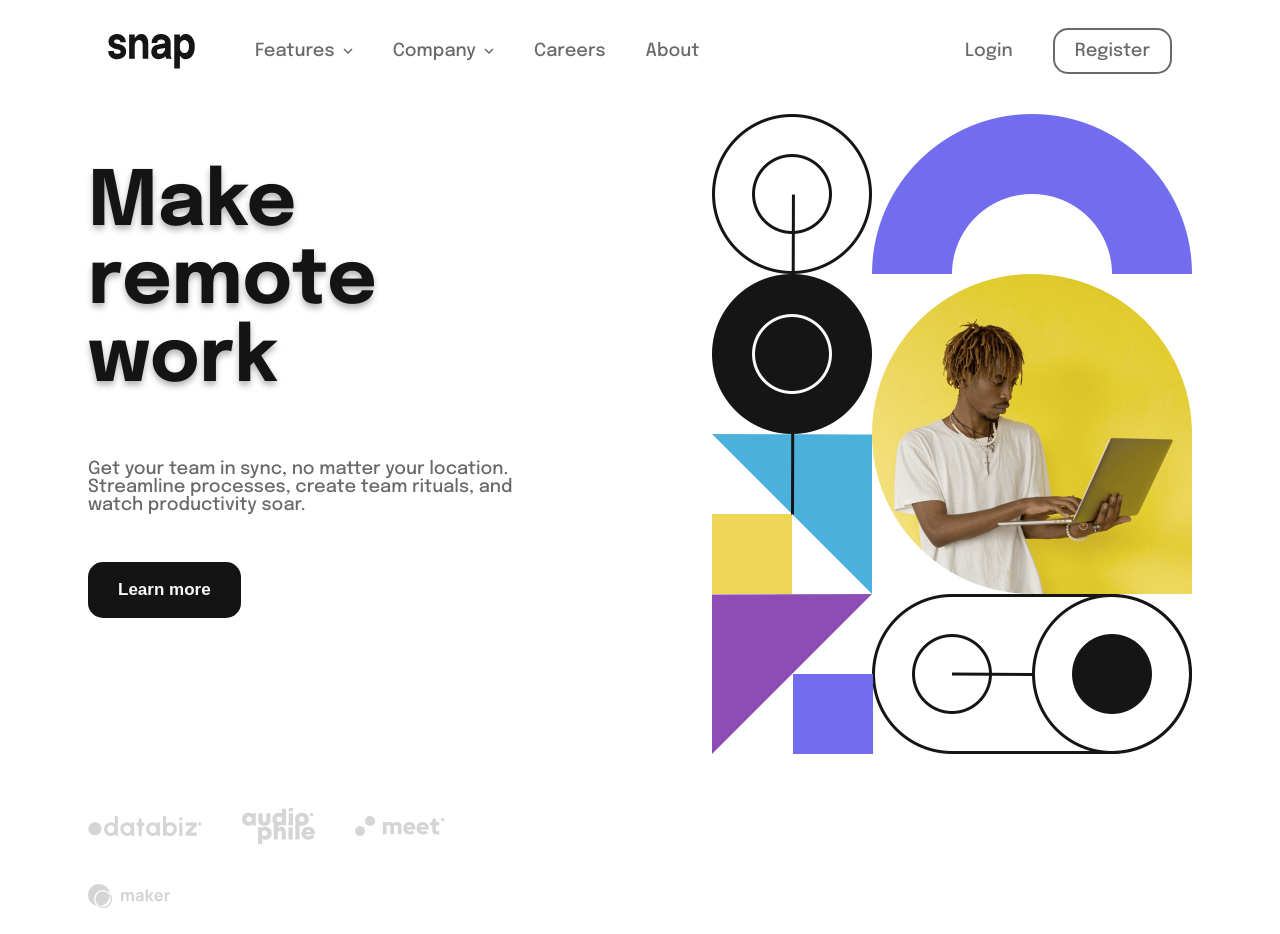
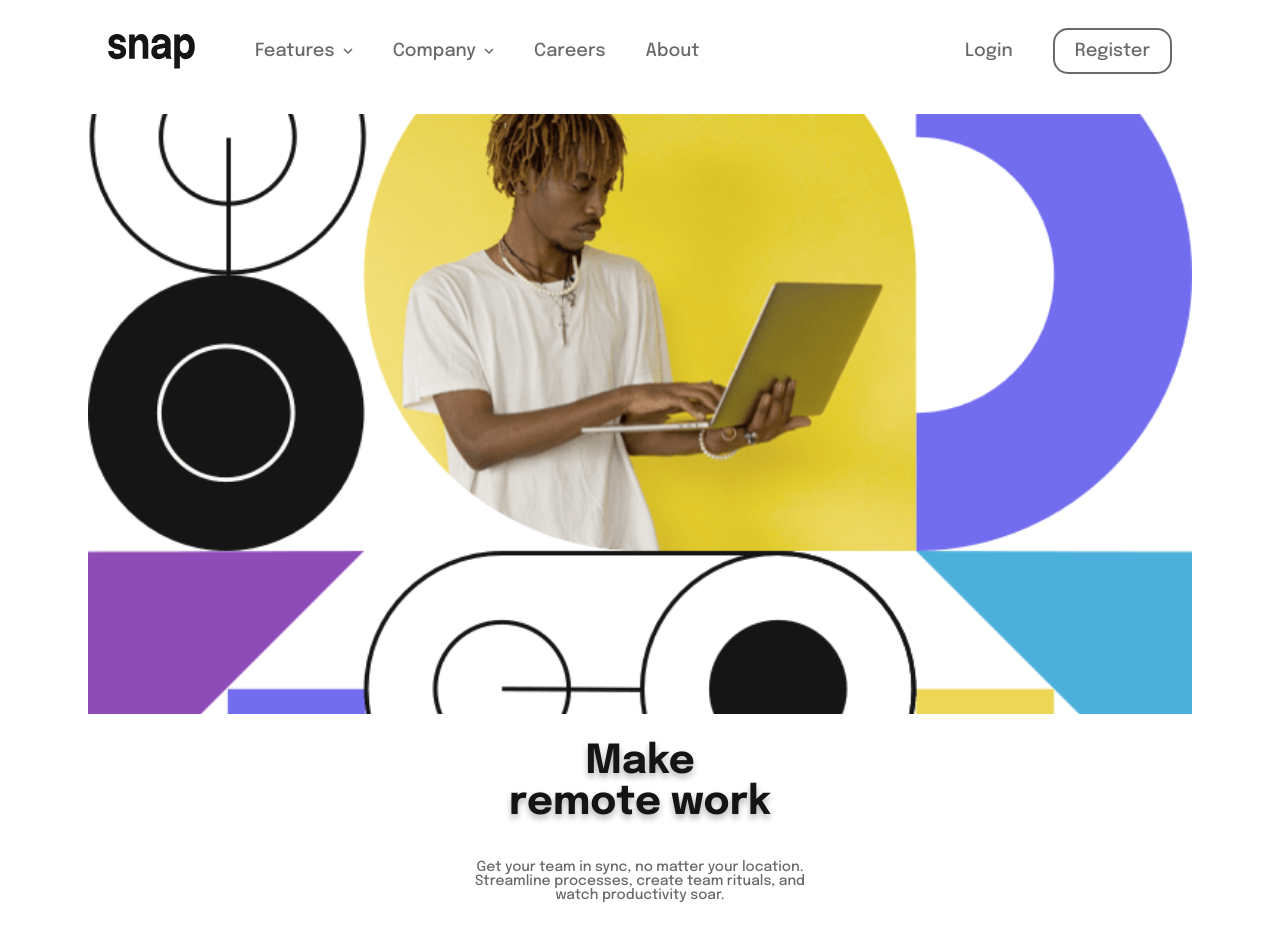
Before and after one commit to skrobman/Snap, a React (Create React App) app: page / in a window 1280 px wide. Shown: the top 934 px of the page. Built offline with nearby package versions, Linux system fonts and the light colour scheme.

Commit message:
Added some changes

```diff
--- a/src/features/Header/ui/Header.jsx
+++ b/src/features/Header/ui/Header.jsx
@@ -1,6 +1,7 @@
 import Logo from './Logo/Logo'
 import NavContainer from './Navigation/NavContainer/NavContainer'
 import RegistrButton from './Navigation/RegistrButton/RegistrButton'
+import BurgerMenu from './Navigation/BurgerMenu/BurgerMenu'
 
 import './Navigation/NavStyles/navigation.scss'
 
@@ -10,8 +11,10 @@ const Header = () => {
             <header className="header-container">
                 <div className="nav">
                     <Logo/>
+
                     <NavContainer/>
                     <RegistrButton/>
+                    <BurgerMenu />
                 </div>
             </header>
         </>
--- /dev/null
+++ b/src/features/Header/ui/Navigation/BurgerMenu/BurgerMenu.jsx
@@ -0,0 +1,43 @@
+import React, { useState } from 'react';
+import NavContainer from '../NavContainer/NavContainer';
+import RegistrButton from '../RegistrButton/RegistrButton';
+
+import '../NavStyles/navigation.scss'
+import '../NavStyles/registration.scss'
+
+const BurgerMenu = () => {
+    const [isOpen, setIsOpen] = useState(false);
+
+    const toggleMenu = () => {
+        setIsOpen(!isOpen);
+    };
+
+    return (
+        <div className="burger-menu">
+            <div onClick={toggleMenu} className="burger-icon">
+                {!isOpen ? (
+                    <svg width="32" height="18" xmlns="http://www.w3.org/2000/svg">
+                        <g fill="#151515" fillRule="evenodd">
+                            <path d="M0 0h32v2H0zM0 8h32v2H0zM0 16h32v2H0z" />
+                        </g>
+                    </svg>
+                ) : (
+                    <svg width="26" height="26" xmlns="http://www.w3.org/2000/svg">
+                        <g fill="#151515" fillRule="evenodd">
+                            <path d="m2.393.98 22.628 22.628-1.414 1.414L.979 2.395z" />
+                            <path d="M.98 23.607 23.609.979l1.414 1.414L2.395 25.021z" />
+                        </g>
+                    </svg>
+                )}
+            </div>
+            {isOpen && (
+                <div className="menu">
+                    <NavContainer />
+                    <RegistrButton />
+                </div>
+            )}
+        </div>
+    );
+};
+
+export default BurgerMenu;
--- a/src/features/Header/ui/Navigation/NavStyles/navigation.scss
+++ b/src/features/Header/ui/Navigation/NavStyles/navigation.scss
@@ -62,3 +62,36 @@
 .none{
   display: none;
 }
+
+//Burger
+
+.burger-menu{
+  display: none;
+}
+
+.menu{
+  background-color: $whiteColor;
+  z-index: 1001;
+}
+
+//Media
+
+@media (max-width: 960px) {
+  .navbar{
+    display: none;
+  }
+
+  .nav{
+    display: flex;
+    justify-content: space-between;
+  }
+
+  .burger-menu{
+    display: block;
+
+    .navbar{
+      display: block;
+    }
+
+  }
+}
--- a/src/features/Header/ui/Navigation/NavStyles/registration.scss
+++ b/src/features/Header/ui/Navigation/NavStyles/registration.scss
@@ -29,3 +29,16 @@
     }
   }
 }
+
+@media (max-width: 960px) {
+  .login-registration{
+    display: none;
+  }
+  .burger-menu{
+    display: block;
+
+    .login-registration{
+      display: block;
+    }
+  }
+}
--- a/src/features/HeroSection/ui/InformationSection/InformationSection.jsx
+++ b/src/features/HeroSection/ui/InformationSection/InformationSection.jsx
@@ -2,7 +2,7 @@ import { useEffect, useState } from "react";
 import "./InformationSection.scss";
 
 const InformationSection = () => {
-    const [isWideScreen, setIsWideScreen] = useState(window.innerWidth > 1440);
+    const [isWideScreen, setIsWideScreen] = useState(window.innerWidth > 1096);
 
     const images = [
         "images/client-databiz.svg",
@@ -13,7 +13,7 @@ const InformationSection = () => {
 
     useEffect(() => {
         const handleWindowResize = () => {
-            setIsWideScreen(window.innerWidth > 1440);
+            setIsWideScreen(window.innerWidth > 1096);
         };
 
         window.addEventListener('resize', handleWindowResize);
--- a/src/features/HeroSection/ui/InformationSection/InformationSection.scss
+++ b/src/features/HeroSection/ui/InformationSection/InformationSection.scss
@@ -8,7 +8,6 @@
 
   .text-container {
     margin-right: 150px;
-    flex: 1; // Allow the text container to grow on smaller screens
 
     h1 {
       font-weight: 700;
@@ -69,106 +68,133 @@
   }
 
   // Media Queries for Responsiveness
-  @media (max-width: 1096px) {
+
+  @media(max-width: 1440px) {
+    h1{
+      font-size: 45px;
+    }
+
+    p{
+      font-size: 16px;
+    }
+
+    button {
+      font-size: 16px;
+      padding: 25px 35px;
+      margin-top: 20px;
+    }
+
+    .background{
+      min-width: 50px;
+    }
+
+    .client-logos {
+      margin-top: 50px;
+      gap: 10px;
+    }
+  }
+
+  @media (max-width: 1302px) {
     .information-grid {
-      flex-direction: column; // Stack the elements vertically
-      align-items: center; // Center-align items in column layout
-      text-align: center; // Center-align text for smaller screens
+      flex-direction: column;
+      align-items: center;
+      text-align: center;
     }
 
     .background {
-      order: -1; // Move the background image to the top of the layout
-      width: 100%; // Make background image take full width
-      height: 400px; // Adjust height for smaller screens
+      background-image: url('../../../../../public/images/image-hero-mobile.png');
+      order: -1;
+      width: 100%;
+      height: 600px;
     }
 
     .text-container {
-      margin-right: 0; // Remove right margin in column layout
-      text-align: center; // Center-align text
+      margin-right: 0;
+      text-align: center;
 
       h1 {
-        font-size: 40px; // Reduce font size for smaller screens
+        font-size: 40px;
       }
 
       p {
-        font-size: 14px; // Smaller paragraph text
+        font-size: 14px;
       }
 
       button {
-        font-size: 14px; // Smaller button text
-        padding: 19px 29px; // Adjust button padding for smaller screens
-        margin-top: 20px; // Reduce margin top
+        font-size: 14px;
+        padding: 19px 29px;
+        margin-top: 20px;
       }
 
       .client-logos {
         display: flex;
         justify-content: center;
-        margin-top: 50px; // Adjust top margin for smaller screens
-        gap: 20px; // Reduce gap between client logos
+        margin-top: 50px;
+        gap: 20px;
       }
     }
   }
 
   @media (max-width: 768px) {
     .information-grid {
-      flex-direction: column; // Stack the elements vertically
-      align-items: center; // Center-align items
+      flex-direction: column;
+      align-items: center;
     }
 
     .background {
-      order: -1; // Keep the background on top
-      height: 300px; // Further adjust background height for small screens
+      order: -1;
+      height: 300px;
     }
 
     .text-container {
       h1 {
-        font-size: 35px; // Further reduce font size for small screens
+        font-size: 35px;
       }
 
       p {
-        font-size: 13px; // Make paragraph text smaller
+        font-size: 13px;
       }
 
       button {
-        font-size: 13px; // Smaller button text
-        padding: 12px 20px; // Adjust padding for small buttons
+        font-size: 13px;
+        padding: 12px 20px;
       }
 
       .client-logos {
-        margin-top: 40px; // Reduce margin top for smaller screens
-        gap: 10px; // Reduce gap between client logos
+        margin-top: 40px;
+        gap: 10px;
       }
     }
   }
 
   @media (max-width: 480px) {
     .information-grid {
-      flex-direction: column; // Stack the elements vertically
-      align-items: center; // Center-align items
+      flex-direction: column;
+      align-items: center;
     }
 
     .background {
-      order: -1; // Keep the background on top
-      height: 250px; // Further adjust background height for mobile screens
+      order: -1;
+      height: 250px;
     }
 
     .text-container {
       h1 {
-        font-size: 30px; // Make heading even smaller for mobile
+        font-size: 30px;
       }
 
       p {
-        font-size: 12px; // Make the paragraph text even smaller
+        font-size: 12px;
       }
 
       button {
-        font-size: 12px; // Small button text for mobile
-        padding: 10px 15px; // Small padding for mobile buttons
+        font-size: 12px;
+        padding: 10px 15px;
       }
 
       .client-logos {
-        margin-top: 30px; // Further reduce margin top for smaller screens
-        gap: 5px; // Tighten gap between client logos
+        margin-top: 30px;
+        gap: 5px;
       }
     }
   }
```
Also changed, not shown: public/images/icon-close-menu.svg (added), public/images/image-hero-mobile.png (added), src/features/Header/pop-ups/FeaturesMenu.jsx (line endings or trailing spaces), src/features/Header/ui/Navigation/NavContainer/NavContainer.jsx (line endings or trailing spaces), src/features/Header/ui/Navigation/NavItem/NavItem.jsx (line endings or trailing spaces).
